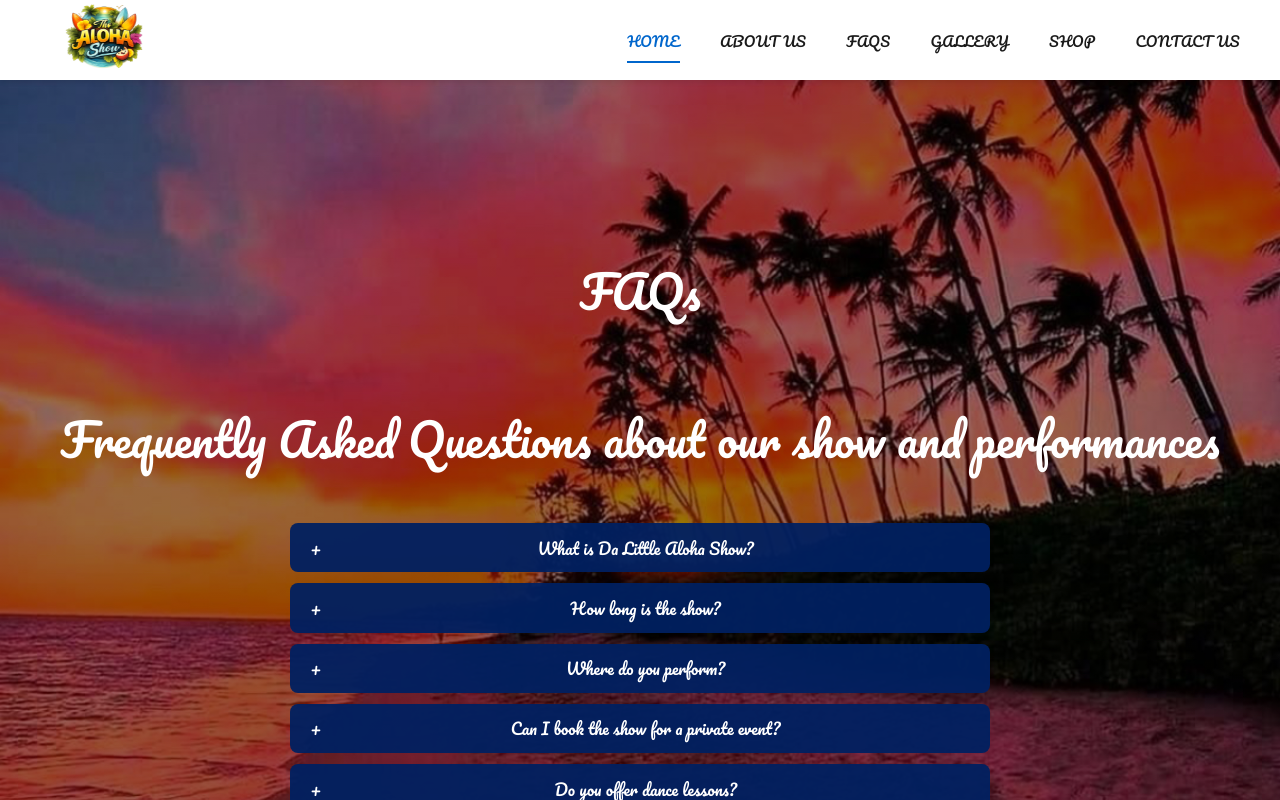
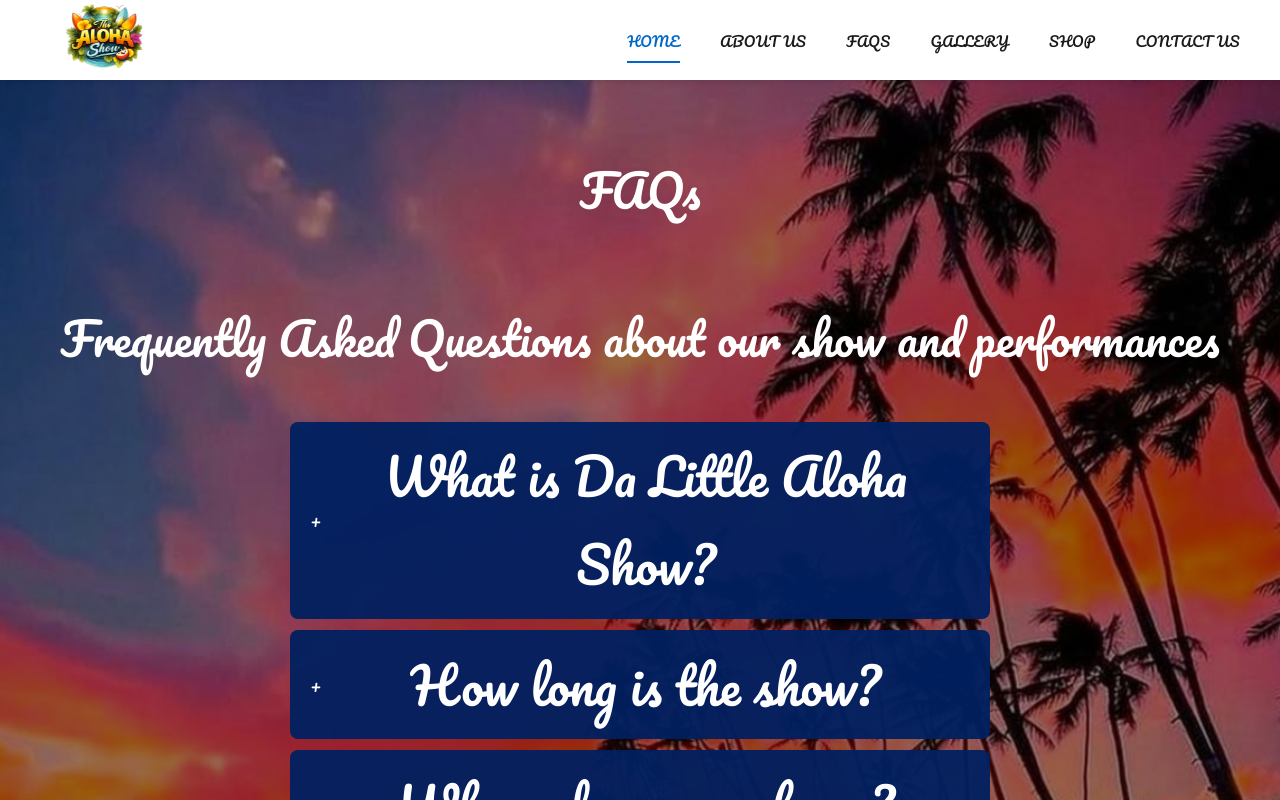
Before and after one commit to JohnPlamoottil/Da-Little-Aloha-Show-Merv-, a React (Vite) app in the folder web/: page /faqs in a window 1280 px wide. Shown: the top 800 px of the page. Built offline with nearby package versions, Linux system fonts and the light colour scheme.

Commit message:
The dropdown question text is now 50px in FAQs.jsx.

```diff
--- a/web/src/pages/FAQs.jsx
+++ b/web/src/pages/FAQs.jsx
@@ -87,7 +87,7 @@ function FAQs() {
                 </span>
                 <span
                   className="text-xl font-semibold flex-grow text-center"
-                  style={{ color: "white" }}
+                  style={{ color: "white", fontSize: "50px" }}
                 >
                   {faq.question}
                 </span>
```
